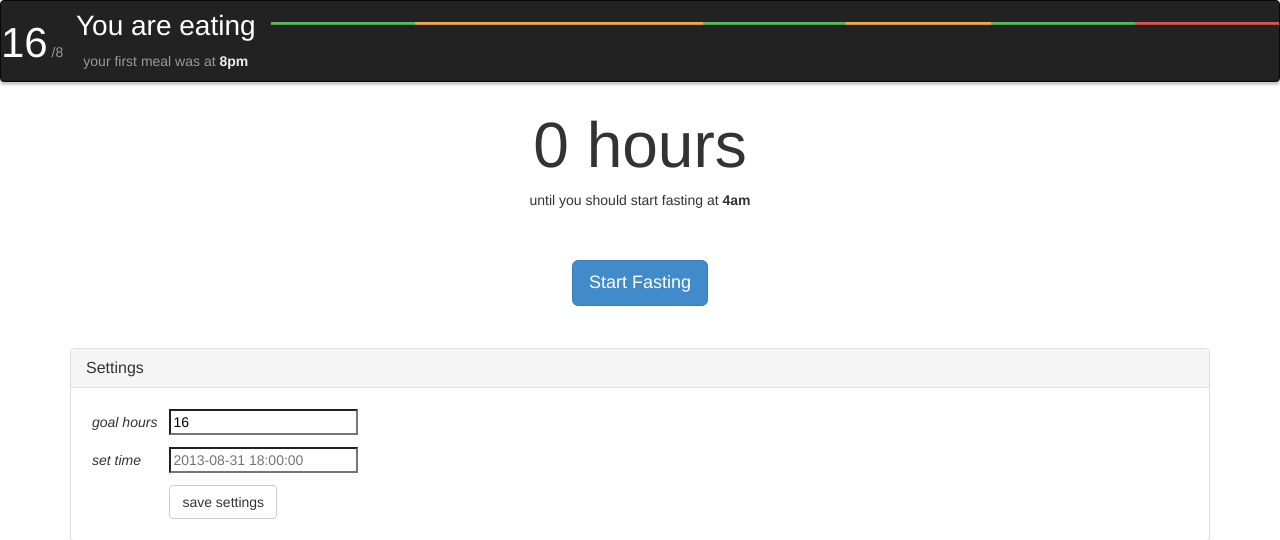
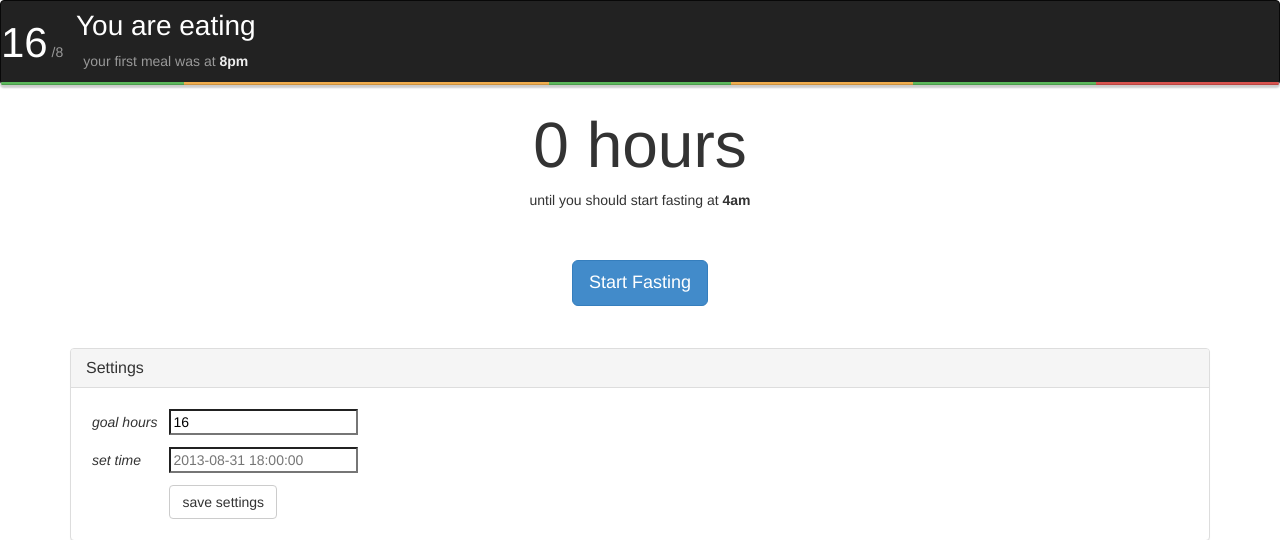
Before and after one commit to dalmaer/16ate, a PHP site: page / in a window 1280 px wide. Shown: the top 540 px of the page. Run offline with PHP 8.4, Linux system fonts and the light colour scheme.

Commit message:
clear the base classes vs. top hacking

```diff
--- a/app.css
+++ b/app.css
@@ -119,6 +119,13 @@ h1 {
 
 .progress {
   position: relative;
-  top: 21px;
+  top: 1px;
+  height: 3px;
+  margin: 0;
+  padding: 0;
+  width: 100%;
+}
+
+.progress-bar {
   height: 3px;
 }
```
